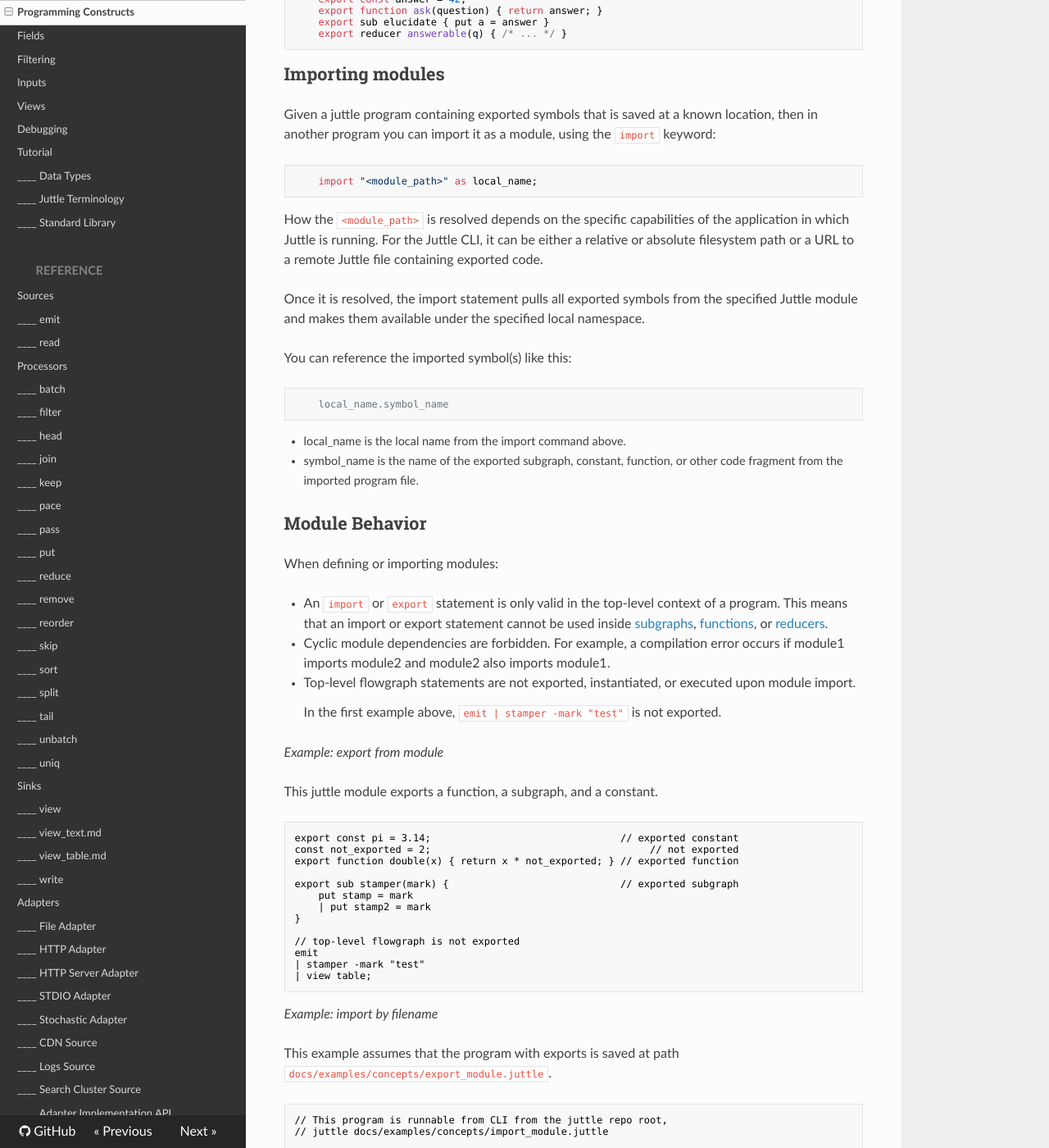
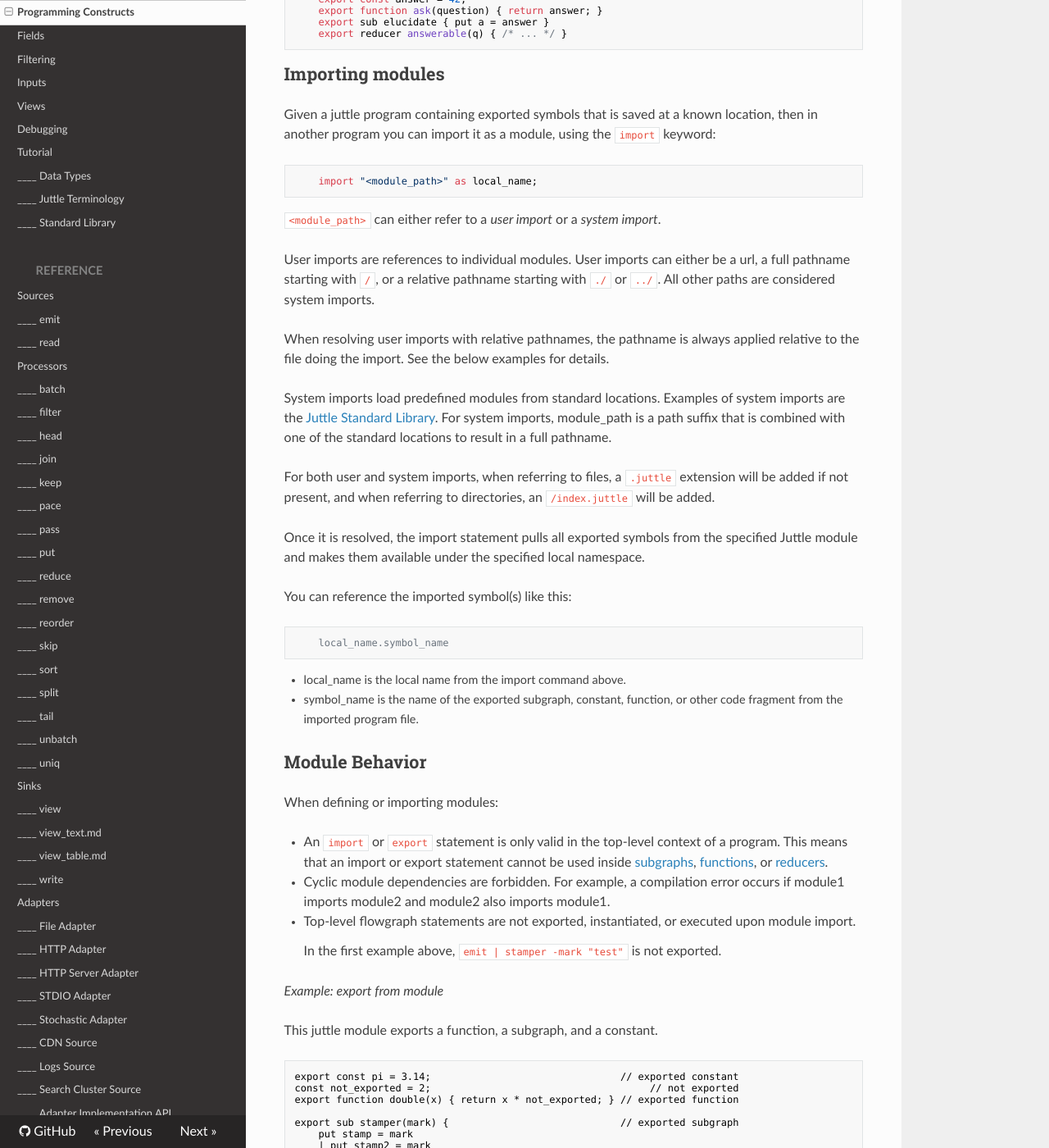
Before and after one commit to juttle/juttle, an MkDocs documentation site: the page built from docs/concepts/programming_constructs.md, in a window 1280 px wide and 1400 px high, scrolled down 3347 px. Shown: the whole window at 82% size. Built offline with MkDocs 1.6.1, drawn with Linux system fonts in a browser that asks for light colours; nearby versions of some CDN libraries; old or Windows-style settings are respelled for this version of MkDocs; some of the changed text lies outside the part shown.

Commit message:
Update docs to discuss user/system imports.
Update the modules/imports section of the docs to talk about the
distinction between user and system imports and the rules for relative
paths in user imports and the implied index.juttle for
directories. Also add an example of a module importing another module
with relative paths.

````diff
--- a/docs/concepts/programming_constructs.md
+++ b/docs/concepts/programming_constructs.md
@@ -159,10 +159,27 @@ location, then in another program you can import it as a module, using the
     import "<module_path>" as local_name;
 ```
 
-How the `<module_path>` is resolved depends on the specific capabilities of the
-application in which Juttle is running. For the Juttle CLI, it can be either a
-relative or absolute filesystem path or a URL to a remote Juttle file containing
-exported code.
+`<module_path>` can either refer to a *user import* or a *system
+import*.
+
+User imports are references to individual modules. User imports can
+either be a url, a full pathname starting with `/`, or a relative
+pathname starting with `./` or `../`. All other paths are considered
+system imports.
+
+When resolving user imports with relative pathnames, the pathname is
+always applied relative to the file doing the import. See the below
+examples for details.
+
+System imports load predefined modules from standard
+locations. Examples of system imports are the
+[Juttle Standard Library](./juttle_standard_library.md). For system
+imports, module_path is a path suffix that is combined with one of the
+standard locations to result in a full pathname.
+
+For both user and system imports, when referring to files, a `.juttle`
+extension will be added if not present, and when referring to
+directories, an `/index.juttle` will be added.
 
 Once it is resolved, the import statement pulls all exported symbols from the
 specified Juttle module and makes them available under the specified local
@@ -216,18 +233,45 @@ emit
 | view table;
 ```
 
-_Example: import by filename_
+_Example: user import by filename_
 
 This example assumes that the program with exports is saved at path
-`docs/examples/concepts/export_module.juttle`.
+`docs/examples/concepts/export_module.juttle`, and that the program
+being run is at `docs/examples/concepts/import_module.juttle`.
 
 ```juttle-no-syntax-check
 // This program is runnable from CLI from the juttle repo root,
 // juttle docs/examples/concepts/import_module.juttle
 
-import 'docs/examples/concepts/export_module.juttle' as my_module;
+import './export_module.juttle' as my_module;
 emit
 | my_module.stamper -mark 'test'
+```
+
+_Example: modules importing modules with relative paths_
+
+This example uses the following files:
+
+`docs/examples/concepts/import_module_nested.juttle`:
+```juttle-no-syntax-check
+// This program is runnable from CLI from the juttle repo root,
+// juttle docs/examples/concepts/import_module_nested.juttle.
+
+import "./shared/module.juttle" as mod;
+
+emit -limit 1 | put val=mod.myvalue | view table;
+```
+
+`docs/examples/concepts/shared/module.juttle`:
+```juttle-no-syntax-check
+import './second_module.juttle' as mod2;
+
+export const myvalue=mod2.value;
+```
+
+`docs/examples/concepts/shared/second_module.juttle`:
+```juttle-no-syntax-check
+export const value = 10;
 ```
 
 _Example: import by URL_
@@ -244,6 +288,22 @@ import 'https://gist.githubusercontent.com/jut-test/273396ac4efcc838687b/raw/dde
   as this_module;
 emit
 | this_module.stamper -mark "test"
+```
+
+_Example: using system import_
+
+This example loads the file `random` from the juttle standard
+library. Note the use of the implied `.juttle` extension that is added
+when resolving.
+
+```juttle-no-syntax-check
+// This program is runnable from CLI from the juttle repo root,
+// juttle docs/examples/concepts/import_module_from_stdlib.juttle
+
+import "random" as random;
+emit -limit 3 -from :0:
+| put pure = random.normal(0, 1)
+
 ```
 
 Subgraphs
````
Also changed, not shown: 4 other files.
